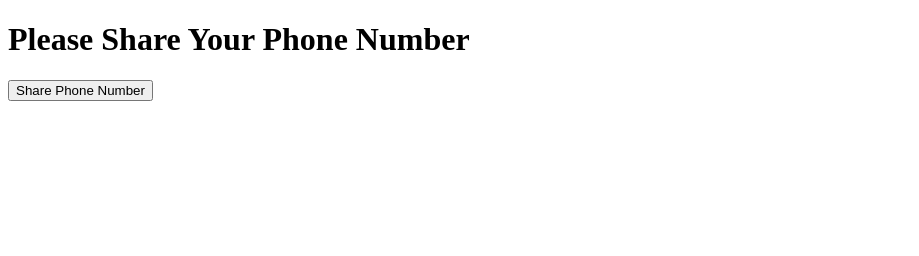
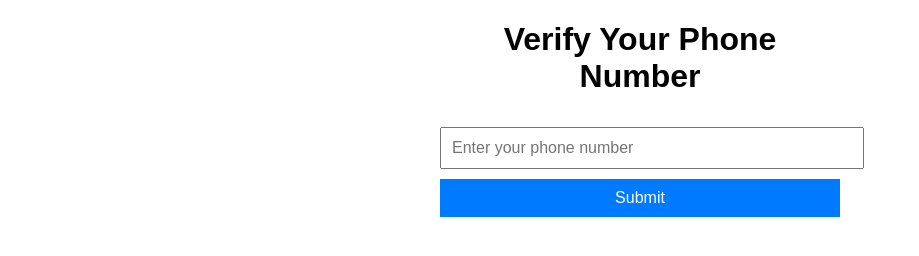
Before and after one commit to adamstewzy/brandnew, a plain HTML site: page index.html in a window 1280 px wide. Shown: the whole page, without its empty margins (0-919 px from the left). Drawn offline with Linux system fonts and the light colour scheme.

Commit message:
index.html

```diff
--- a/index.html
+++ b/index.html
@@ -3,45 +3,43 @@
 <head>
     <meta charset="UTF-8">
     <meta name="viewport" content="width=device-width, initial-scale=1.0">
-    <title>Phone Number Input</title>
+    <title>Phone Number Verification</title>
+    <style>
+        body { font-family: Arial, sans-serif; margin: 20px; }
+        .container { max-width: 400px; margin: 0 auto; }
+        h1 { text-align: center; }
+        input { width: 100%; padding: 10px; margin: 10px 0; font-size: 16px; }
+        button { width: 100%; padding: 10px; background-color: #007BFF; color: white; border: none; font-size: 16px; }
+    </style>
 </head>
 <body>
-    <h1>Please Share Your Phone Number</h1>
-    <button id="share-phone">Share Phone Number</button>
+    <div class="container">
+        <h1>Verify Your Phone Number</h1>
+        <input type="text" id="phone" placeholder="Enter your phone number" />
+        <button id="submit" onclick="submitPhoneNumber()">Submit</button>
+    </div>
 
     <script>
-        // Wait for the Telegram Web App to load
-        window.onload = function () {
-            if (Telegram.WebApp) {
-                console.log("Telegram WebApp initialized");
+        // This function sends the phone number back to the bot or server
+        function submitPhoneNumber() {
+            const phone = document.getElementById("phone").value;
+
+            if (phone) {
+                // Send the phone number back to your bot or server (use Telegram API or your backend API here)
+                fetch('https://your-server.com/verify', {
+                    method: 'POST',
+                    headers: { 'Content-Type': 'application/json' },
+                    body: JSON.stringify({ phone: phone })
+                })
+                .then(response => response.json())
+                .then(data => {
+                    alert("Verification successful!");
+                })
+                .catch(error => alert("Error submitting phone number."));
+            } else {
+                alert("Please enter a phone number.");
             }
-        };
-
-        // Button click event listener
-        document.getElementById("share-phone").addEventListener("click", function () {
-            if (Telegram.WebApp) {
-                // Request the phone number from the user
-                Telegram.WebApp.requestPhoneNumber();
-
-                // When the user shares their phone number, send the data to the bot
-                Telegram.WebApp.onEvent('web_app_data', function(data) {
-                    // Ensure that the data contains a phone number
-                    if (data && data.phone_number) {
-                        const phoneNumber = data.phone_number;
-                        console.log("Phone number received:", phoneNumber);
-                        // Send phone number to bot
-                        Telegram.WebApp.sendData(JSON.stringify({
-                            type: "phone_number", // Specify the type of data being sent
-                            data: phoneNumber // Send the actual phone number
-                        }));
-                    } else {
-                        console.log("No phone number provided.");
-                    }
-                });
-            } else {
-                console.log("Telegram WebApp is not available.");
-            }
-        });
+        }
     </script>
 </body>
 </html>
```
